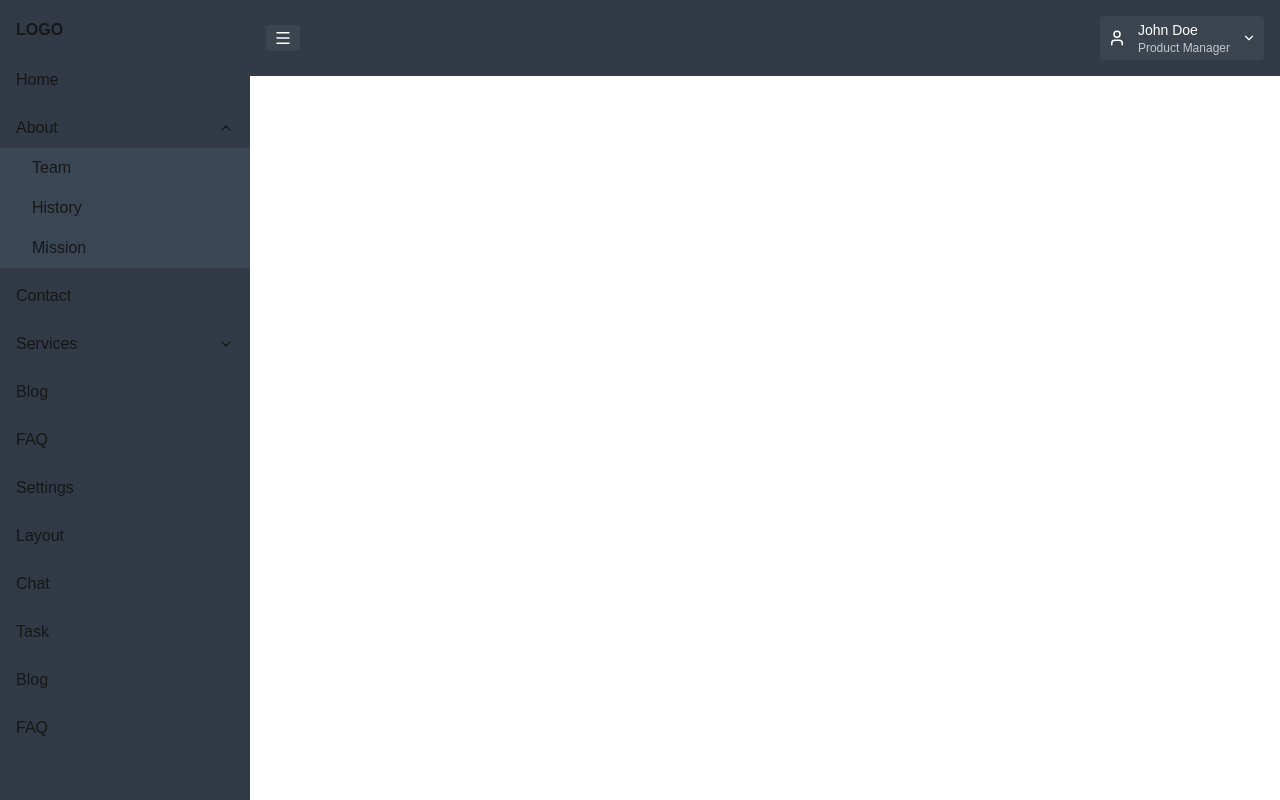
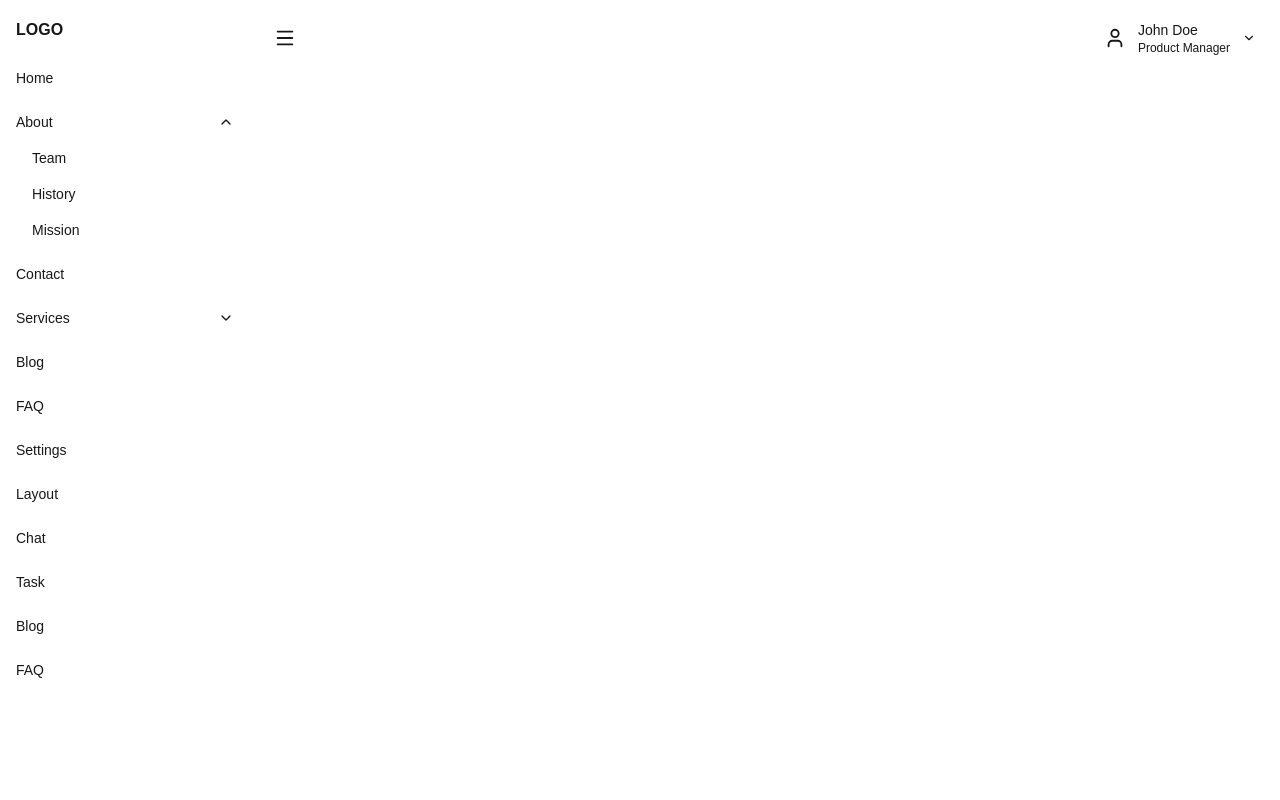
Before and after one commit to somnetics/seamless-app, a Next.js app: page / in a window 1280 px wide. Both pictures are taken after a click on the button "About". Built offline with nearby package versions, Linux system fonts and the light colour scheme.

Commit message:
update menu styling

```diff
--- a/src/components/Menu.tsx
+++ b/src/components/Menu.tsx
@@ -80,7 +80,7 @@ const Menu = ({ className, collapsed }: MenuProps) => {
                     onMouseLeave={handleMouseLeave}
                     className="relative"
                   >
-                    <button className="px-4 py-2 hover:text-gray-400 transition cursor-pointer flex items-center">
+                    <button className="px-4 py-2 text-foreground hover:text-grayEDEDED transition cursor-pointer flex items-center text-sm">
                       <span>{item.label}</span>
                       <ChevronDown
                         className={`ml-1 transition-transform ${
@@ -90,12 +90,12 @@ const Menu = ({ className, collapsed }: MenuProps) => {
                       />
                     </button>
                     {openSubmenu === item.url && (
-                      <div className="absolute left-0 pl-0 top-full mt-0 w-48 shadow-lg opacity-100 visible transition-all duration-200 z-10 bg-[#3b4655]">
+                      <div className="absolute left-0 pl-0 top-full mt-0 w-48 shadow-lg opacity-100 visible transition-all duration-200 z-10 border border-primary">
                         {item.submenu.map((subItem) => (
                           <Link
                             key={subItem.url}
                             href={subItem.url}
-                            className="block px-4 py-2 hover:text-gray-400 transition"
+                            className="block px-4 py-2 text-foreground hover:text-grayEDEDED transition text-sm"
                           >
                             {subItem.label}
                           </Link>
@@ -115,7 +115,7 @@ const Menu = ({ className, collapsed }: MenuProps) => {
                   <>
                     <button
                       onClick={() => toggleSubmenu(item.url)}
-                      className="px-4 py-2 hover:text-gray-400 transition text-left w-full cursor-pointer flex justify-between items-center"
+                      className="px-4 py-2 text-foreground hover:text-grayEDEDED transition text-left w-full cursor-pointer flex justify-between items-center text-sm"
                     >
                       <span>{item.label}</span>
                       <ChevronDown
@@ -126,7 +126,7 @@ const Menu = ({ className, collapsed }: MenuProps) => {
                       />
                     </button>
                     <div
-                      className={`w-full bg-[#3b4655] z-10 pl-4 transition-all duration-300 ${
+                      className={`w-full z-10 pl-4 transition-all duration-1000 ${
                         openSubmenu === item.url
                           ? "max-h-96 opacity-100"
                           : "max-h-0 opacity-0 overflow-hidden"
@@ -136,7 +136,7 @@ const Menu = ({ className, collapsed }: MenuProps) => {
                         <Link
                           key={subItem.url}
                           href={subItem.url}
-                          className="block px-4 py-2 hover:text-gray-400 transition"
+                          className="block px-4 py-2 text-foreground hover:text-grayEDEDED transition text-sm"
                         >
                           {subItem.label}
                         </Link>
@@ -146,7 +146,7 @@ const Menu = ({ className, collapsed }: MenuProps) => {
                 ) : (
                   <Link
                     href={item.url}
-                    className="px-4 py-2 hover:text-gray-400 transition block"
+                    className="px-4 py-2 text-foreground hover:text-grayEDEDED transition block text-sm"
                   >
                     {item.label}
                   </Link>
--- a/src/components/MenuWrapper.tsx
+++ b/src/components/MenuWrapper.tsx
@@ -24,10 +24,10 @@ export default function Menuwrapper() {
       <div
         className={
           orientation === "vertical"
-            ? `fixed left-0 top-0 h-screen bg-[#313a46] transition-all duration-500 ${
+            ? `fixed left-0 top-0 h-screen bg-primary border-r border-background transition-all duration-500 ${
                 collapsed ? "w-[150px]" : "w-[250px]"
               }`
-            : "sticky top-13 w-screen bg-[#313a46] border-t border-[#3b3f47]"
+            : "sticky top-13 w-screen bg-primary border-t border-background"
         }
       >
         <Menu collapsed={collapsed} />
--- a/src/components/ProfileDropdown.tsx
+++ b/src/components/ProfileDropdown.tsx
@@ -21,15 +21,15 @@ export default function ProfileDropdown() {
       <button
         onClick={() => setOpen((v) => !v)}
         aria-expanded={open}
-        className="inline-flex items-center gap-3 rounded px-2 py-1 bg-white/5 hover:bg-white/10 focus:outline-none focus:ring-2 focus:ring-white/20"
+        className="inline-flex items-center gap-3 px-2 py-1 focus:outline-none text-foreground"
       >
-        <User size={18} />
+        <User size={22} />
 
         <div className="flex flex-col text-left leading-tight">
-          <span className="text-sm font-medium text-white">
+          <span className="text-sm font-medium text-foreground">
             {(profileData as any).name || "User"}
           </span>
-          <span className="text-xs text-white/70">
+          <span className="text-xs">
             {(profileData as any).designation || ""}
           </span>
         </div>
@@ -41,7 +41,7 @@ export default function ProfileDropdown() {
       </button>
 
       {open && (
-        <div className="absolute right-0 mt-2 w-44 bg-white text-zinc-900 dark:bg-[#3b4655] dark:text-zinc-100 rounded shadow-lg z-30">
+        <div className="absolute right-0 mt-5 w-44 border border-gray-700 dark:bg-primary dark:text-zinc-100 rounded shadow-lg z-30 text-sm">
           <ul className="py-1">
             {profileData.items.map((it) => (
               <li key={it.label}>
@@ -50,14 +50,14 @@ export default function ProfileDropdown() {
                     onClick={() => {
                       setOpen(false);
                     }}
-                    className="w-full text-left px-4 py-2 dark:hover:text-red-400 cursor-pointer"
+                    className="w-full text-left px-4 py-2 dark:hover:text-red-400 cursor-pointer text-foreground"
                   >
                     {it.label}
                   </button>
                 ) : (
                   <Link
                     href={it.url}
-                    className="block px-4 py-2 dark:hover:bg-[#4a586b]"
+                    className="block px-4 py-2 dark:hover:bg-gray-700 cursor-pointer text-foreground"
                     onClick={() => setOpen(false)}
                   >
                     {it.label}
--- a/src/components/Topmenu.tsx
+++ b/src/components/Topmenu.tsx
@@ -26,7 +26,7 @@ const Topmenu: React.FC<TopmenuProps> = ({
 
   return (
     <div
-      className={`${sizeClass} bg-[#313a46] text-white p-4 z-10 min-h-[52px] ${
+      className={`${sizeClass} bg-primary text-white p-4 z-10 min-h-[52px] ${
         className || "sticky top-0"
       } flex items-center justify-between transition-all duration-500`}
     >
@@ -37,16 +37,22 @@ const Topmenu: React.FC<TopmenuProps> = ({
               aria-pressed={collapsed}
               aria-label={collapsed ? "Expand menu" : "Collapse menu"}
               onClick={onToggle}
-              className="cursor-pointer mr-4 inline-flex items-center justify-center rounded px-2 py-1 text-sm bg-white/5 hover:bg-white/10 focus:outline-none focus:ring-2 focus:ring-white/20"
+              className="cursor-pointer mr-4 inline-flex items-center justify-center rounded px-2 py-1 text-sm focus:outline-none"
             >
               <span className="sr-only">
                 {collapsed ? "Expand side menu" : "Collapse side menu"}
               </span>
               <span aria-hidden className="inline-flex items-center">
                 {collapsed ? (
-                  <XIcon className="transition-transform" size={18} />
+                  <XIcon
+                    className="transition-all text-foreground hover:text-grayEDEDED"
+                    size={22}
+                  />
                 ) : (
-                  <MenuIcon className="transition-transform" size={18} />
+                  <MenuIcon
+                    className="transition-all text-foreground hover:text-grayEDEDED"
+                    size={22}
+                  />
                 )}
               </span>
             </button>
@@ -73,7 +79,7 @@ const Topmenu: React.FC<TopmenuProps> = ({
               aria-pressed={collapsed}
               aria-label={collapsed ? "Expand menu" : "Collapse menu"}
               onClick={onToggle}
-              className="cursor-pointer ml-4 inline-flex items-center justify-center rounded px-2 py-1 text-sm bg-white/5 hover:bg-white/10 focus:outline-none focus:ring-2 focus:ring-white/20"
+              className="cursor-pointer ml-4 inline-flex items-center justify-center rounded px-2 py-1 text-sm focus:outline-none focus:ring-2 focus:ring-white/20"
             >
               <span className="sr-only">
                 {collapsed ? "Expand side menu" : "Collapse side menu"}
--- a/src/styles/globals.css
+++ b/src/styles/globals.css
@@ -3,20 +3,26 @@
 :root {
   --background: #ffffff;
   --foreground: #171717;
+  /* --primary-color: #313a46; */
+  --bg212529: #212529;
+}
+
+@media (prefers-color-scheme: dark) {
+  :root {
+    --background: #2d333c;
+    --foreground: #9ca3af;
+    --primary-color: #313a46;
+    --grayEDEDED: #ededed;
+  }
 }
 
 @theme inline {
   --color-background: var(--background);
   --color-foreground: var(--foreground);
+  --color-grayEDEDED: var(--grayEDEDED);
+  --color-primary: var(--primary-color);
   --font-sans: var(--font-geist-sans);
   --font-mono: var(--font-geist-mono);
-}
-
-@media (prefers-color-scheme: dark) {
-  :root {
-    --background: #2d333c;
-    --foreground: #ededed;
-  }
 }
 
 body {
```
